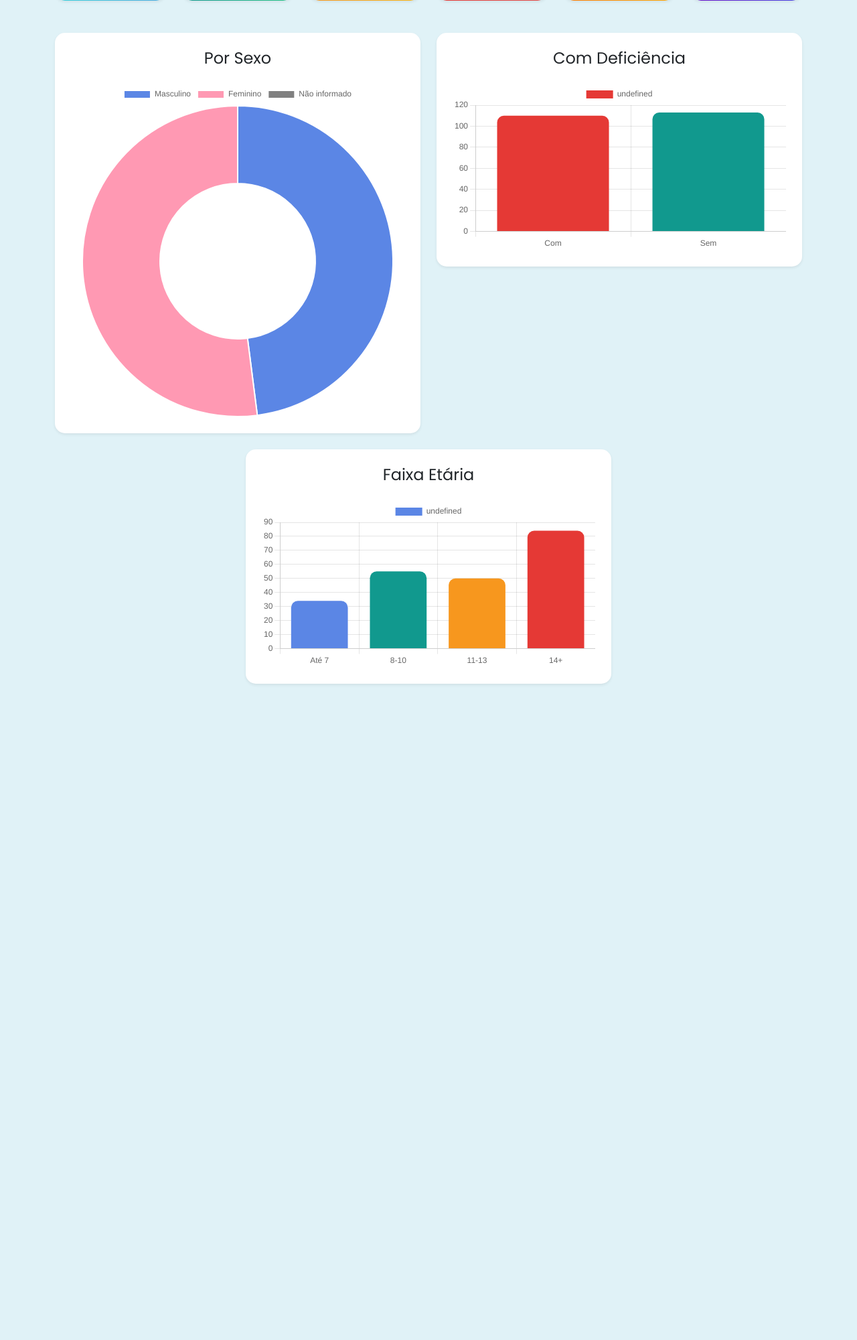
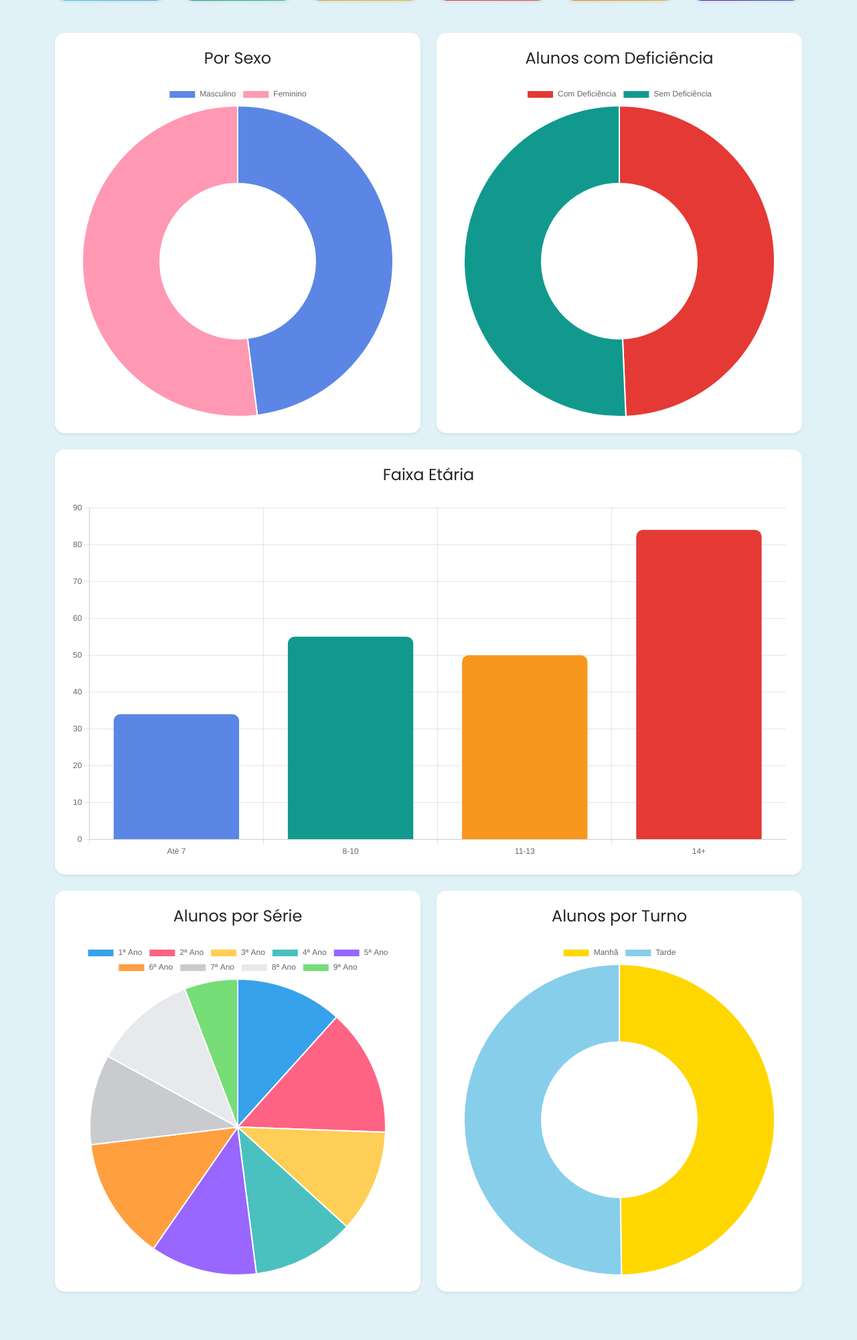
Before and after one commit to PICerquilho/PI02-v4, a Django app: page /dashboard/ in a window 1280 px wide. Shown: the part 403-2404 px from the top of the page at 67% size. Before the commit the page ends 1425 px from the top, so only its background shows below. Run offline with Django 5.2, Linux system fonts and the light colour scheme; a user stored in the database is signed in; data comes from the database, SQL or seed files in the repository; both versions use the stored data as it was after the commit.

Commit message:
Alteração Dashboard e Erros Undefined em Legendas

```diff
--- a/Sistema_PI/Sistema_Alunos/templates/dashboard.html
+++ b/Sistema_PI/Sistema_Alunos/templates/dashboard.html
@@ -144,24 +144,39 @@
 
         <!-- Gráficos -->
         <div class="row mb-5 gx-4 justify-content-center">
-            <div class="col-md-6">
+            <!-- Linha 1: Sexo e Deficiência -->
+            <div class="col-lg-6 mb-4">
                 <div class="card shadow-sm p-4">
                     <h4 class="text-center mb-4">Por Sexo</h4>
                     <canvas id="graficoSexo"></canvas>
                 </div>
             </div>
-
-            <div class="col-md-6">
+            <div class="col-lg-6 mb-4">
                 <div class="card shadow-sm p-4">
-                    <h4 class="text-center mb-4">Com Deficiência</h4>
+                    <h4 class="text-center mb-4">Alunos com Deficiência</h4>
                     <canvas id="graficoDeficiencia"></canvas>
                 </div>
             </div>
 
-            <div class="col-md-6 mt-4">
+            <!-- Linha 2: Faixa Etária (Ocupando a linha toda) -->
+            <div class="col-lg-12 mb-4">
                 <div class="card shadow-sm p-4">
                     <h4 class="text-center mb-4">Faixa Etária</h4>
                     <canvas id="graficoFaixaEtaria"></canvas>
+                </div>
+            </div>
+
+            <!-- Linha 3: Série e Turno -->
+            <div class="col-lg-6 mb-4">
+                <div class="card shadow-sm p-4">
+                    <h4 class="text-center mb-4">Alunos por Série</h4>
+                    <canvas id="graficoSerie"></canvas>
+                </div>
+            </div>
+            <div class="col-lg-6 mb-4">
+                <div class="card shadow-sm p-4">
+                    <h4 class="text-center mb-4">Alunos por Turno</h4>
+                    <canvas id="graficoTurno"></canvas>
                 </div>
             </div>
         </div>
@@ -169,41 +184,115 @@
 
     <script src="https://cdn.jsdelivr.net/npm/chart.js"></script>
     <script>
-        new Chart(document.getElementById('graficoSexo'), {
+        new Chart(document.getElementById('graficoSexo').getContext('2d'), {
             type: 'doughnut',
             data: {
-                labels: ['Masculino', 'Feminino', 'Não informado'],
+                labels: ['Masculino', 'Feminino'],
                 datasets: [{
                     data: [{{ alunos_masculino }}, {{ alunos_feminino }}, {{ alunos_nao_informado }}],
                     backgroundColor: ['#5b86e5', '#ff99b3', '#808080'],
                 }]
+            },
+            options: {
+                plugins: {
+                    legend: {
+                        position: 'top',
+                        reverse: false /* Garante que a ordem da legenda não seja invertida */
+                    }
+                },
             }
         });
 
-        new Chart(document.getElementById('graficoDeficiencia'), {
-            type: 'bar',
+        new Chart(document.getElementById('graficoDeficiencia').getContext('2d'), {
+            type: 'doughnut',
             data: {
-                labels: ['Com', 'Sem'],
+                labels: ['Com Deficiência', 'Sem Deficiência'],
                 datasets: [{
-                    data: [{{ alunos_com_deficiencia }}, {{ total_alunos }} - {{ alunos_com_deficiencia }}],
+                    data: [{{ alunos_com_deficiencia }}, {{ alunos_sem_deficiencia }}],
                     backgroundColor: ['#e53935', '#11998e'],
-                    borderRadius: 10
                 }]
             },
-            options: { scales: { y: { beginAtZero: true } } }
+            options: {
+                responsive: true,
+                plugins: {
+                    legend: {
+                        position: 'top',
+                        reverse: false /* Garante que a ordem da legenda não seja invertida */
+                    },
+                    tooltip: {
+                        callbacks: {
+                            footer: function(tooltipItems) {
+                                if (tooltipItems[0].label === 'Com Deficiência') {
+                                    return {{ tooltip_deficiencia_detalhes|safe }};
+                                }
+                            }
+                        }
+                    }
+                },
+            }
         });
 
-        new Chart(document.getElementById('graficoFaixaEtaria'), {
+        new Chart(document.getElementById('graficoFaixaEtaria').getContext('2d'), {
             type: 'bar',
             data: {
                 labels: ['Até 7', '8-10', '11-13', '14+'],
                 datasets: [{
+                    label: 'Quantidade',
                     data: [{{ alunos_ate_7 }}, {{ alunos_8_a_10 }}, {{ alunos_11_a_13 }}, {{ alunos_14_acima }}],
                     backgroundColor: ['#5b86e5', '#11998e', '#f7971e', '#e53935'],
                     borderRadius: 10
                 }]
             },
-            options: { scales: { y: { beginAtZero: true } } }
+            options: {
+                scales: { y: { beginAtZero: true } },
+                plugins: {
+                    legend: { display: false }
+                }
+            }
+        });
+
+        // NOVO GRÁFICO: ALUNOS POR SÉRIE
+        new Chart(document.getElementById('graficoSerie').getContext('2d'), {
+            type: 'pie',
+            data: {
+                labels: {{ series_labels|safe }},
+                datasets: [{
+                    label: 'Alunos',
+                    data: {{ series_data|safe }},
+                    backgroundColor: ['#36a2eb', '#ff6384', '#ffce56', '#4bc0c0', '#9966ff', '#ff9f40', '#c9cbcf', '#e7e9ed', '#77dd77'],
+                }]
+            },
+            options: {
+                responsive: true,
+                plugins: {
+                    legend: {
+                        position: 'top',
+                        reverse: false /* Garante que a ordem da legenda não seja invertida */
+                    }
+                }
+            }
+        });
+
+        // NOVO GRÁFICO: ALUNOS POR TURNO
+        new Chart(document.getElementById('graficoTurno').getContext('2d'), {
+            type: 'doughnut',
+            data: {
+                labels: {{ turnos_labels|safe }},
+                datasets: [{
+                    label: 'Alunos',
+                    data: {{ turnos_data|safe }},
+                    backgroundColor: ['#FFD700', '#87CEEB', '#32CD32'],
+                }]
+            },
+            options: {
+                responsive: true,
+                plugins: {
+                    legend: {
+                        position: 'top',
+                        reverse: false /* Garante que a ordem da legenda não seja invertida */
+                    }
+                }
+            }
         });
     </script>
 
--- a/Sistema_PI/Sistema_Alunos/views.py
+++ b/Sistema_PI/Sistema_Alunos/views.py
@@ -2,7 +2,7 @@
 from .forms import AlunoForm
 from .models import Aluno
 from django.http import JsonResponse
-from django.db.models import Q
+from django.db.models import Q, Count
 from django.contrib.auth import authenticate, login, logout
 from django.contrib import messages
 from django.contrib.auth.decorators import login_required
@@ -143,6 +143,23 @@
             elif idade >= 14:
                 alunos_14_acima += 1
 
+    # NOVAS ESTATÍSTICAS: ALUNOS POR SÉRIE
+    alunos_por_serie = Aluno.objects.values('serie').annotate(total=Count('serie')).order_by('serie')
+    series_labels = [item['serie'] for item in alunos_por_serie]
+    series_data = [item['total'] for item in alunos_por_serie]
+
+    # NOVAS ESTATÍSTICAS: ALUNOS POR TURNO
+    alunos_por_turno = Aluno.objects.values('periodo').annotate(total=Count('periodo')).order_by('periodo')
+    turnos_labels = [item['periodo'] for item in alunos_por_turno]
+    turnos_data = [item['total'] for item in alunos_por_turno]
+
+    # NOVAS ESTATÍSTICAS: Detalhes dos tipos de deficiência para o tooltip
+    tipos_deficiencia_qs = Aluno.objects.filter(deficiencia='S').exclude(deficiencia_qual__isnull=True).exclude(deficiencia_qual__exact='').values('deficiencia_qual').annotate(total=Count('id')).order_by('-total')
+    tooltip_deficiencia_detalhes = [f"{item['deficiencia_qual']}: {item['total']}" for item in tipos_deficiencia_qs]
+
+    # Total de alunos sem deficiência para o gráfico
+    alunos_sem_deficiencia = total_alunos - alunos_com_deficiencia
+
     # O dashboard agora terá um novo contexto
     context = {
         'total_alunos': total_alunos,
@@ -150,9 +167,15 @@
         'alunos_feminino': alunos_feminino,
         'alunos_nao_informado': alunos_nao_informado,
         'alunos_com_deficiencia': alunos_com_deficiencia,
+        'alunos_sem_deficiencia': alunos_sem_deficiencia,
         'alunos_ate_7': alunos_ate_7,
         'alunos_8_a_10': alunos_8_a_10,
         'alunos_11_a_13': alunos_11_a_13,
         'alunos_14_acima': alunos_14_acima,
+        'series_labels': series_labels,
+        'series_data': series_data,
+        'turnos_labels': turnos_labels,
+        'turnos_data': turnos_data,
+        'tooltip_deficiencia_detalhes': tooltip_deficiencia_detalhes,
     }
     return render(request, 'dashboard.html', context)
```
Also changed, not shown: Sistema_PI/Sistema_Alunos/forms.py (+13 -0 lines), Sistema_PI/db.sqlite3, Sistema_PI/media/fotos/3d-character_1104630-12955.jpg (deleted), Sistema_PI/media/fotos/default.png (renamed from Sistema_PI/media/fotos/default_rRsY7nC.png), Sistema_PI/media/fotos/default_oocdRvn.png (added).
